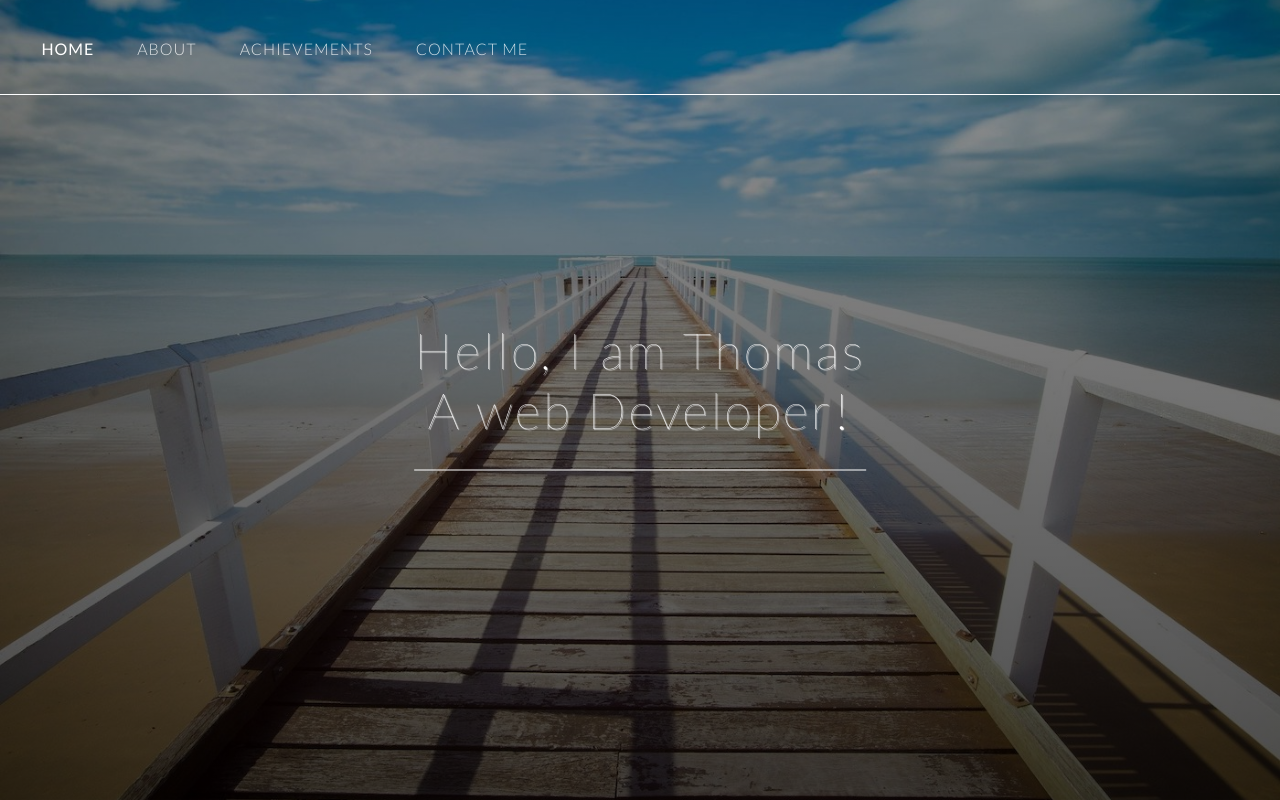
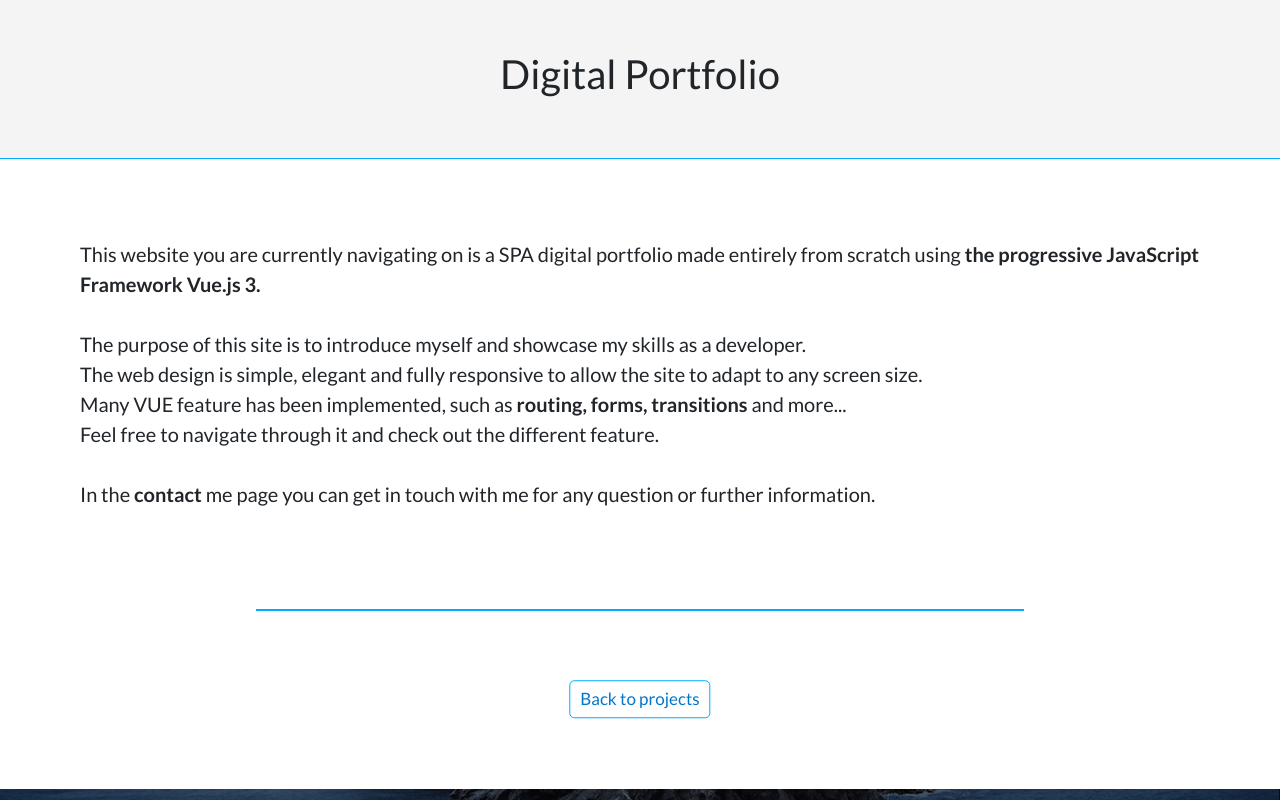
Before and after one commit to dg-t/thomasdg, a Vue app: page /achievements/digital-portfolio in a window 1280 px wide. Before the commit this address led to /. Shown: the top 800 px of the page. Built offline with nearby package versions, Linux system fonts and the light colour scheme.

Commit message:
add full new project - digital portfolio

```diff
--- a/src/components/Achievements/AppAchievements.vue
+++ b/src/components/Achievements/AppAchievements.vue
@@ -32,6 +32,17 @@ export default {
   data() {
     return {
       projects: [
+        {
+          id: "digital-portfolio",
+          title: "Digital portfolio",
+          description: `<p>This project is the actual website you are navigating on in this very moment.<br />
+                            It is a single page application (SPA) made with <b>Vue.js 3 framework.</b><br />
+                            In this site, I introduce myself and display my work, accomplishments and skills.
+                          </p>`,
+          image: require("../../assets/projects/digital_portfolio-min.png"),
+          github_link: "https://github.com/dg-t/thomasdg",
+          webpage_link: "https://thomas-dg.web.app/"
+        },
         {
           id: "restaurant-reviews",
           title: "Restaurant reviews",
--- /dev/null
+++ b/src/components/Achievements/Projects/Digital_portfolio.vue
@@ -0,0 +1,33 @@
+<template>
+  <section class="container-fluid pl-0 pr-0">
+
+    <div class="section-color header_project_description">
+      <h2 class="text-center heading_project_description">Digital Portfolio</h2>
+    </div>
+
+    <div class="container-fluid container__porject_description">
+      <p>This website you are currently navigating on is a SPA digital portfolio made entirely from scratch using <b>the progressive JavaScript Framework Vue.js 3.</b><br /><br />
+        The purpose of this site is to introduce myself and showcase my skills as a developer.<br />
+        The web design is simple, elegant and fully responsive to allow the site to adapt to any screen size.<br />
+        Many VUE feature has been implemented, such as <b>routing, forms, transitions</b> and more...<br />
+        Feel free to navigate through it and check out the different feature.<br /><br />
+        In the <b>contact</b> me page you can get in touch with me for any question or further information.
+    </p>
+    </div>
+
+    <div class="project_btn_container separator">
+      <router-link :to="'/achievements/'" class="project_btn">Back to projects</router-link>
+    </div>
+  </section>
+</template>
+
+<script>
+
+export default {
+
+}
+</script>
+
+<style scoped>
+
+</style>
--- a/src/router.js
+++ b/src/router.js
@@ -15,6 +15,8 @@ import About from './components/About/AboutMe.vue'
 // import TodoTesting from './components/Achievements/Projects/Todo_testing.vue'
 // import ExpressFood from './components/Achievements/Projects/Express_food.vue'
 
+const DigitalPortfolio = defineAsyncComponent(() =>
+    import ('./components/Achievements/Projects/Digital_portfolio.vue'))
 const RestaurantReview = defineAsyncComponent(() =>
     import ('./components/Achievements/Projects/Restaurant_review.vue'))
 const CatFacts = defineAsyncComponent(() =>
@@ -39,6 +41,7 @@ const router = createRouter({
         { path: '/', component: Home },
         { path: '/about', component: About, meta: { aboutHeader: true } },
         { path: '/achievements', component: Achievements, meta: { achievementsHeader: true } },
+        { path: '/achievements/digital-portfolio', component: DigitalPortfolio, meta: { hideHeader: true } },
         { path: '/achievements/restaurant-reviews', component: RestaurantReview, meta: { hideHeader: true } },
         { path: '/achievements/cat-facts', component: CatFacts, meta: { hideHeader: true } },
         { path: '/achievements/ninja-fight', component: NinjaFight, meta: { hideHeader: true } },
```
Also changed, not shown: src/assets/projects/digital_portfolio-min.png (added).
